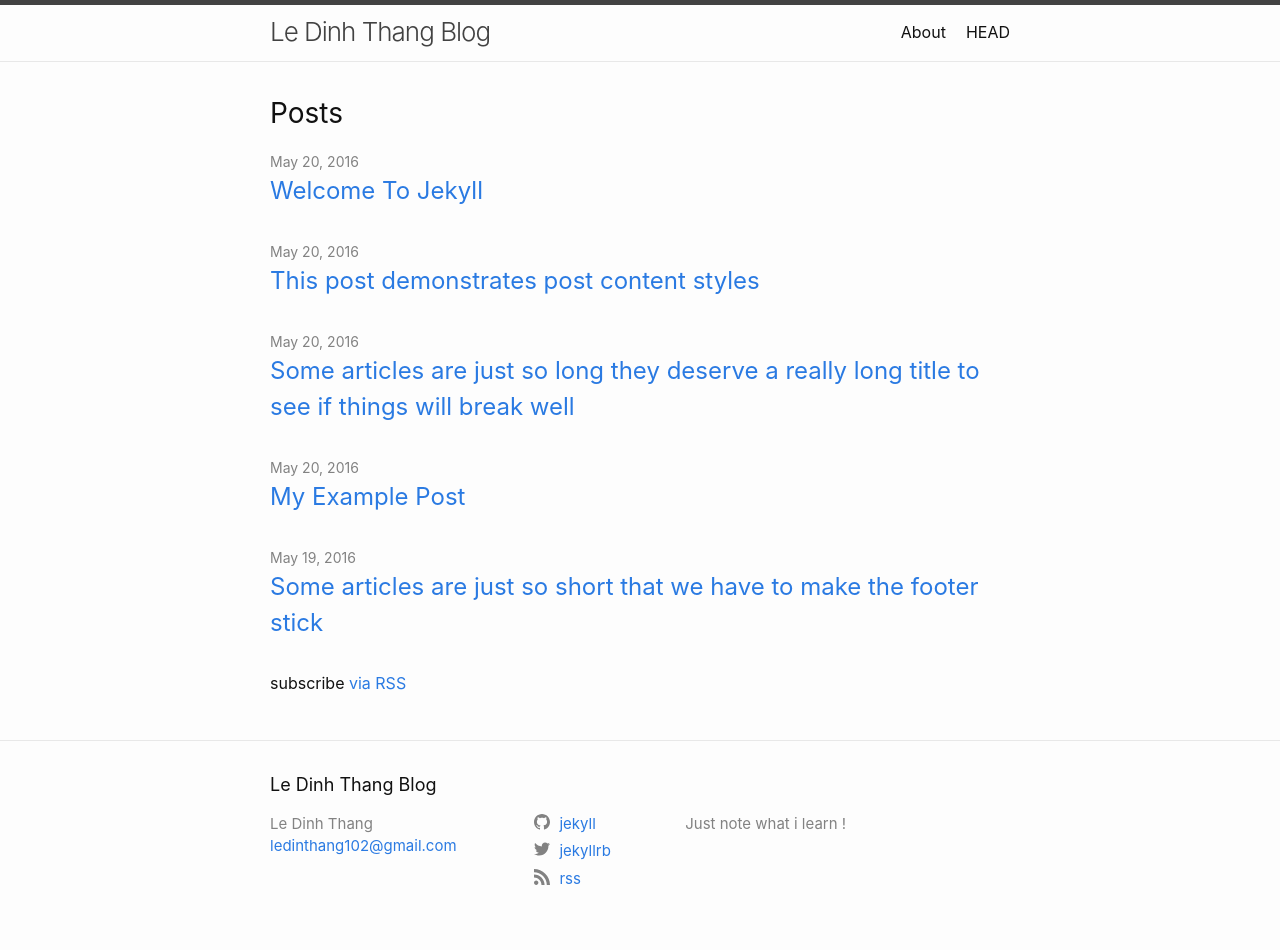
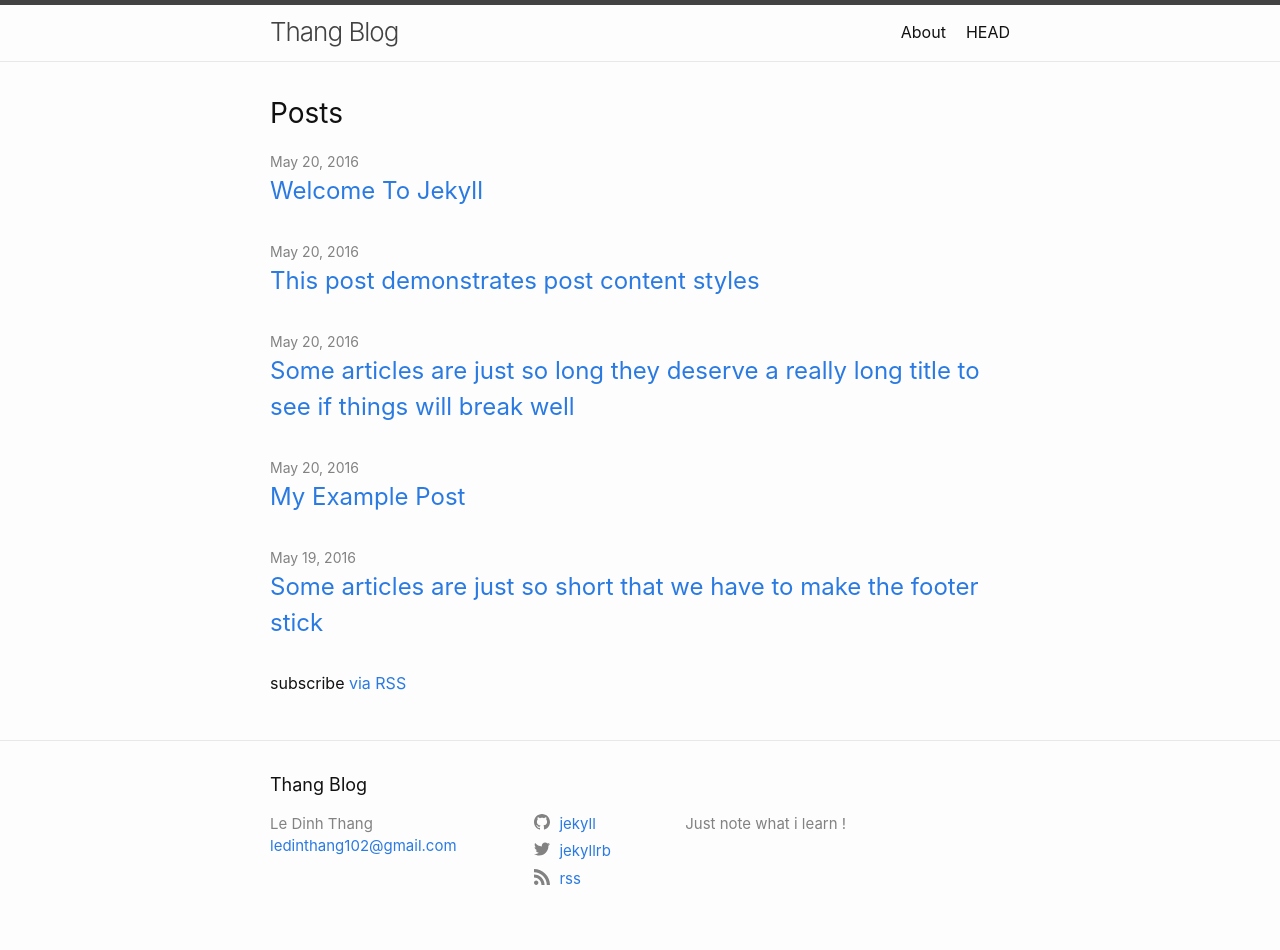
Before and after one commit to benthunder/benthunder.github.io, a Jekyll site: the page built from index.md, in a window 1280 px wide. Built offline with Jekyll 4.4.1, drawn with Linux system fonts in a browser that asks for light colours.

```diff
--- a/_config.yml
+++ b/_config.yml
@@ -1,4 +1,4 @@
-title: Le Dinh Thang Blog
+title: Thang Blog
 author: Le Dinh Thang
 email: ledinthang102@gmail.com
 description: > # this means to ignore newlines until "twitter_username:"
```
